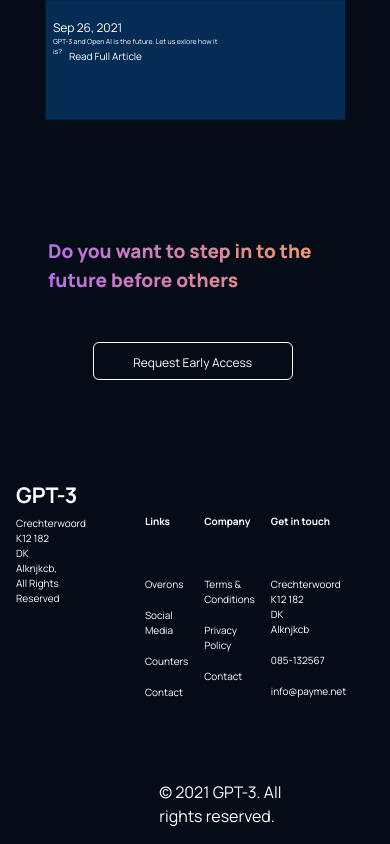
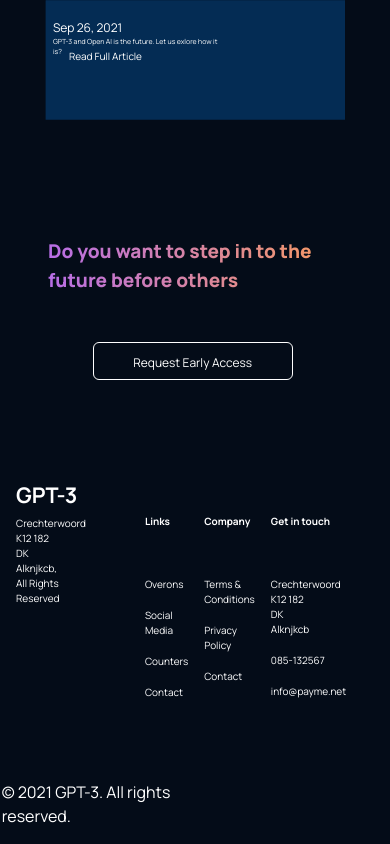
Before and after one commit to Aristocbrat/ggg, a React (Create React App) app: page / in a window 390 px wide. Shown: the part 5073-5917 px from the top of the page. Built offline with nearby package versions, Linux system fonts and the light colour scheme.

Commit message:
lastchange

```diff
--- a/src/App.css
+++ b/src/App.css
@@ -460,6 +460,11 @@
     margin-top: 20%;
 }
 
+.ll{
+    width: 200px;
+    margin-left: -4%;
+}
+
 }
 
 @media (min-width:700px) and (max-width:1000px) {
```
